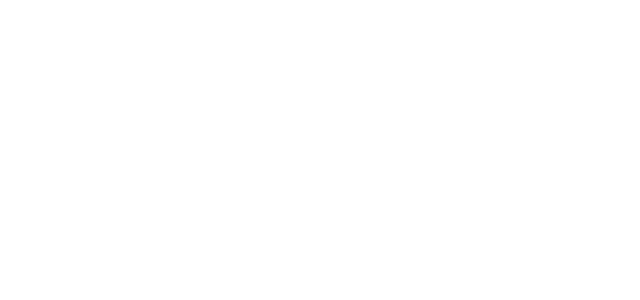
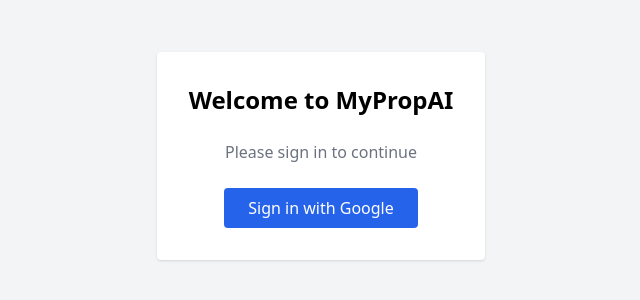
Before and after one commit to nisaymizrahi/mypropai, a React (Create React App) app: page /login in a window 1280 px wide. Before the commit this address had no page. Shown: the part 244-544 px from the top of the page, without its empty margins (319-959 px from the left). Built offline with nearby package versions, Linux system fonts and the light colour scheme.

Commit message:
Add fallback route to /login

```diff
--- a/src/App.js
+++ b/src/App.js
@@ -1,56 +1,66 @@
-import React from "react";
-import { BrowserRouter as Router, Routes, Route } from "react-router-dom";
+import React, { useEffect } from "react";
+import { BrowserRouter as Router, Routes, Route, Navigate } from "react-router-dom";
 import DashboardLayout from "./components/DashboardLayout";
 import DashboardPage from "./pages/DashboardPage";
 import CompsTool from "./pages/CompsTool";
 import NewInvestment from "./pages/NewInvestment";
 import MyInvestments from "./pages/MyInvestments";
-import InvestmentDetail from "./pages/InvestmentDetail"; // 👈 New import
+import LoginPage from "./pages/LoginPage";
+import ProtectedRoute from "./components/ProtectedRoute";
+import { setTokenCookieFromURL } from "./utils/setTokenFromURL";
 
 function App() {
+  useEffect(() => {
+    setTokenCookieFromURL();
+  }, []);
+
   return (
     <Router>
       <Routes>
+        <Route path="/login" element={<LoginPage />} />
         <Route
           path="/dashboard"
           element={
+            <ProtectedRoute>
               <DashboardLayout>
                 <DashboardPage />
               </DashboardLayout>
+            </ProtectedRoute>
           }
         />
         <Route
           path="/comps"
           element={
+            <ProtectedRoute>
               <DashboardLayout>
                 <CompsTool />
               </DashboardLayout>
+            </ProtectedRoute>
           }
         />
         <Route
           path="/investments"
           element={
+            <ProtectedRoute>
               <DashboardLayout>
                 <MyInvestments />
               </DashboardLayout>
+            </ProtectedRoute>
           }
         />
         <Route
           path="/investments/new"
           element={
+            <ProtectedRoute>
               <DashboardLayout>
                 <NewInvestment />
               </DashboardLayout>
+            </ProtectedRoute>
           }
         />
-        <Route
-          path="/investments/:id"
-          element={
-            <DashboardLayout>
-              <InvestmentDetail />
-            </DashboardLayout>
-          }
-        />
+
+        {/* ✅ Fallback route: Redirect unknown paths to login */}
+        <Route path="*" element={<Navigate to="/login" replace />} />
       </Routes>
     </Router>
   );
--- /dev/null
+++ b/src/components/ProtectedRoute.jsx
@@ -0,0 +1,20 @@
+import React, { useEffect, useState } from "react";
+import { Navigate } from "react-router-dom";
+
+const ProtectedRoute = ({ children }) => {
+  const [authenticated, setAuthenticated] = useState(null);
+
+  useEffect(() => {
+    const token = document.cookie
+      .split("; ")
+      .find((row) => row.startsWith("token="));
+
+    setAuthenticated(!!token);
+  }, []);
+
+  if (authenticated === null) return null; // prevent flicker
+
+  return authenticated ? children : <Navigate to="/login" />;
+};
+
+export default ProtectedRoute;
--- a/src/pages/LoginPage.jsx
+++ b/src/pages/LoginPage.jsx
@@ -2,16 +2,17 @@ import React from "react";
 
 const LoginPage = () => {
   const handleGoogleLogin = () => {
-    window.location.href = "http://localhost:5001/api/auth/google";
+    window.location.href = "https://mypropai-server.onrender.com/api/auth/google";
   };
 
   return (
     <div className="min-h-screen flex items-center justify-center bg-gray-100">
-      <div className="bg-white p-8 rounded shadow-md text-center">
-        <h2 className="text-2xl font-semibold mb-4">Welcome to MyPropAI</h2>
+      <div className="bg-white p-8 shadow rounded text-center space-y-6">
+        <h1 className="text-2xl font-bold">Welcome to MyPropAI</h1>
+        <p className="text-gray-500">Please sign in to continue</p>
         <button
           onClick={handleGoogleLogin}
-          className="bg-blue-600 text-white px-6 py-2 rounded hover:bg-blue-700 transition"
+          className="bg-blue-600 text-white px-6 py-2 rounded hover:bg-blue-700"
         >
           Sign in with Google
         </button>
--- /dev/null
+++ b/src/utils/setTokenFromURL.js
@@ -0,0 +1,14 @@
+// utils/setTokenFromURL.js
+export function setTokenCookieFromURL() {
+  const url = new URL(window.location.href);
+  const token = url.searchParams.get("token");
+
+  if (token) {
+    // Set cookie for 7 days (not HTTP-only because frontend sets it)
+    document.cookie = `token=${token}; path=/; max-age=${7 * 24 * 60 * 60}; secure; SameSite=Lax`;
+
+    // Remove token from URL and reload
+    url.searchParams.delete("token");
+    window.history.replaceState({}, document.title, url.pathname);
+  }
+}
```
Lines whose indentation alone changed are shown as unchanged.
